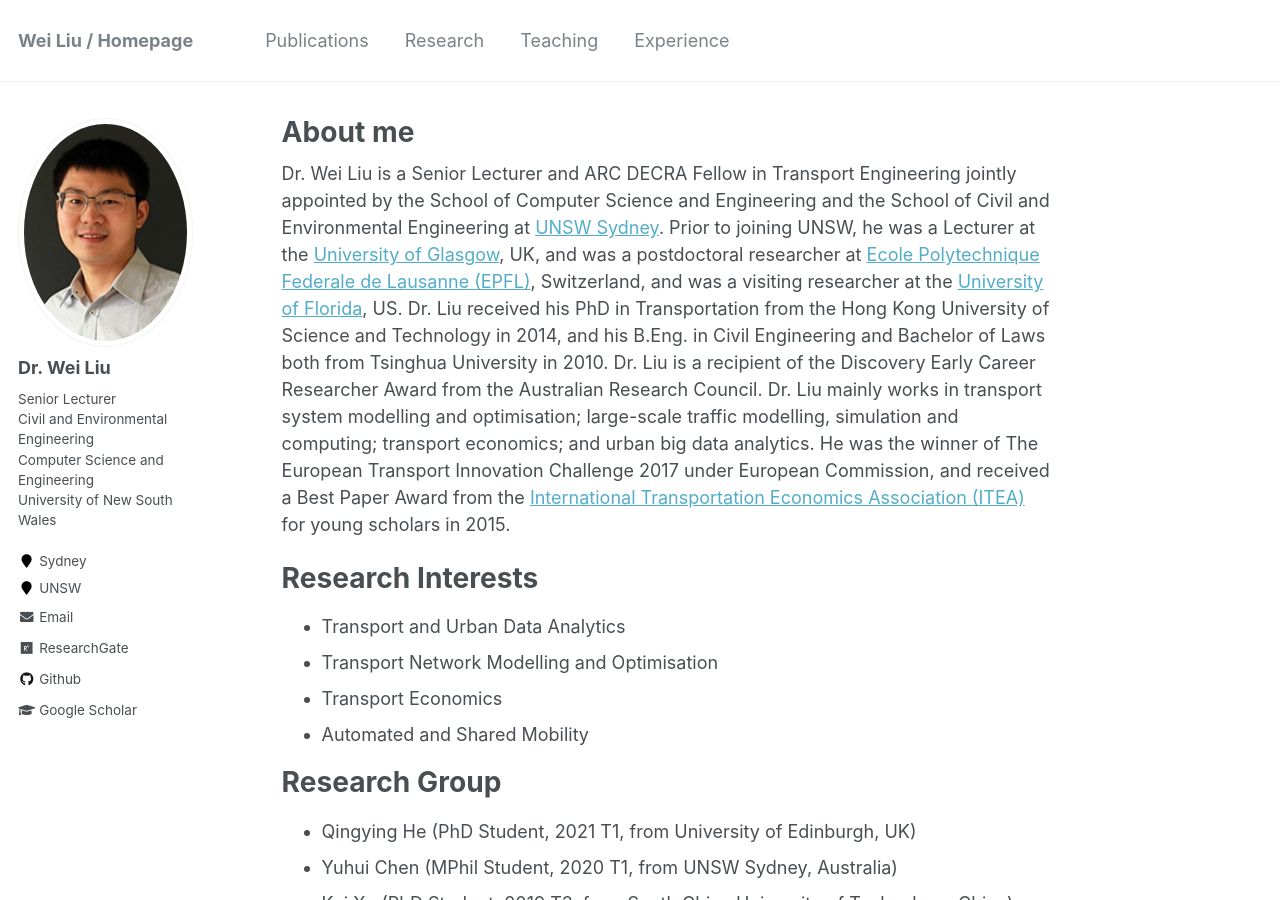
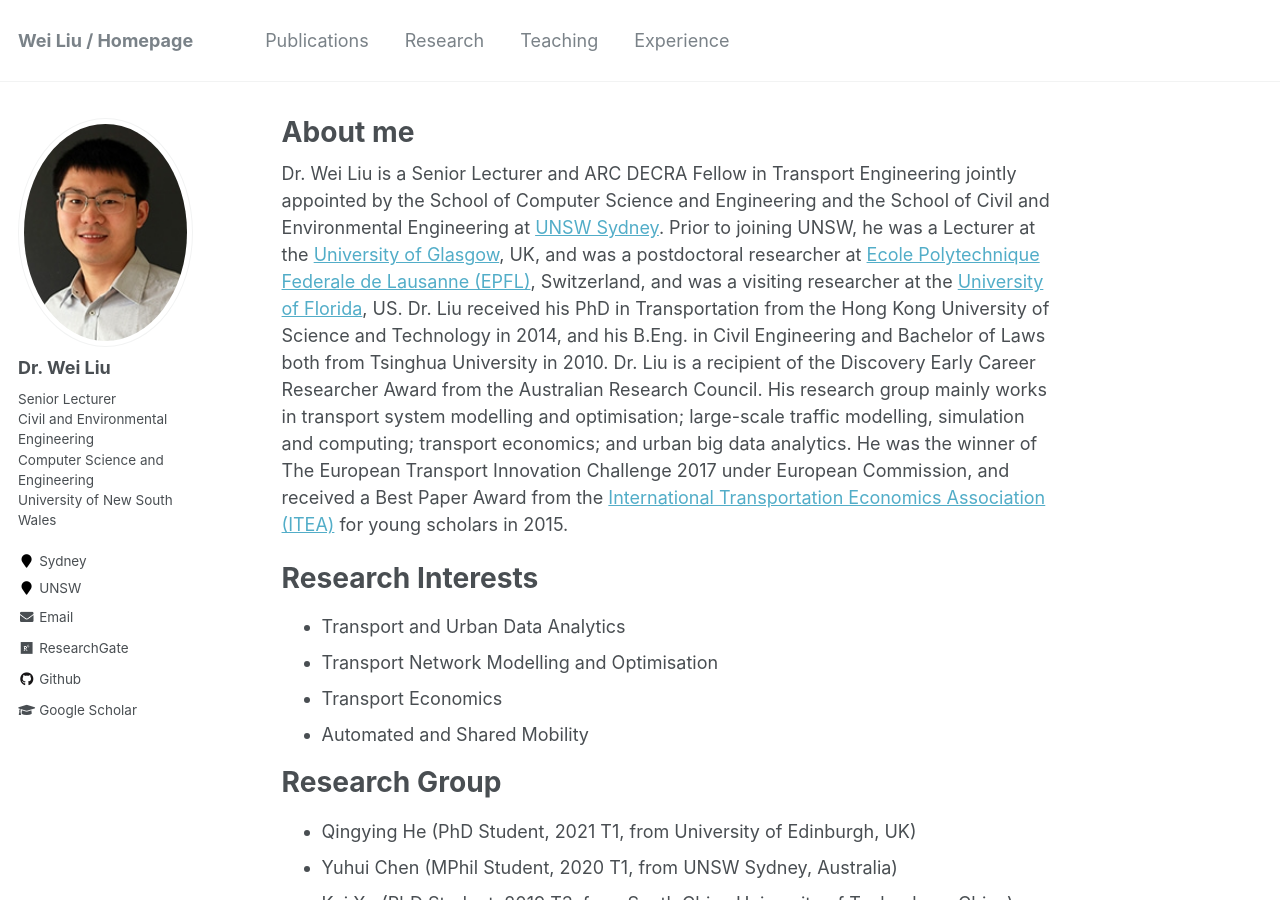
Before and after one commit to weiliu2016/weiliu2016.github.io, a Jekyll site: the page built from _pages/about.md, in a window 1280 px wide and 900 px high. Built offline with Jekyll 4.4.1, drawn with Linux system fonts in a browser that asks for light colours.

Commit message:
Update about.md

```diff
--- a/_pages/about.md
+++ b/_pages/about.md
@@ -8,7 +8,7 @@ redirect_from:
   - /about.html
 ---
 
-Dr. Wei Liu is a Senior Lecturer and ARC DECRA Fellow in Transport Engineering jointly appointed by the School of Computer Science and Engineering and the School of Civil and Environmental Engineering at [UNSW Sydney](https://www.unsw.edu.au/). Prior to joining UNSW, he was a Lecturer at the [University of Glasgow](https://www.gla.ac.uk/), UK, and was a postdoctoral researcher at [Ecole Polytechnique Federale de Lausanne (EPFL)](https://www.epfl.ch/en/), Switzerland, and was a visiting researcher at the [University of Florida](http://www.ufl.edu/), US. Dr. Liu received his PhD in Transportation from the Hong Kong University of Science and Technology in 2014, and his B.Eng. in Civil Engineering and Bachelor of Laws both from Tsinghua University in 2010. Dr. Liu is a recipient of the Discovery Early Career Researcher Award from the Australian Research Council. Dr. Liu mainly works in transport system modelling and optimisation; large-scale traffic modelling, simulation and computing; transport economics; and urban big data analytics. He was the winner of The European Transport Innovation Challenge 2017 under European Commission, and received a Best Paper Award from the [International Transportation Economics Association (ITEA)](https://iteaweb.org/) for young scholars in 2015.
+Dr. Wei Liu is a Senior Lecturer and ARC DECRA Fellow in Transport Engineering jointly appointed by the School of Computer Science and Engineering and the School of Civil and Environmental Engineering at [UNSW Sydney](https://www.unsw.edu.au/). Prior to joining UNSW, he was a Lecturer at the [University of Glasgow](https://www.gla.ac.uk/), UK, and was a postdoctoral researcher at [Ecole Polytechnique Federale de Lausanne (EPFL)](https://www.epfl.ch/en/), Switzerland, and was a visiting researcher at the [University of Florida](http://www.ufl.edu/), US. Dr. Liu received his PhD in Transportation from the Hong Kong University of Science and Technology in 2014, and his B.Eng. in Civil Engineering and Bachelor of Laws both from Tsinghua University in 2010. Dr. Liu is a recipient of the Discovery Early Career Researcher Award from the Australian Research Council. His research group mainly works in transport system modelling and optimisation; large-scale traffic modelling, simulation and computing; transport economics; and urban big data analytics. He was the winner of The European Transport Innovation Challenge 2017 under European Commission, and received a Best Paper Award from the [International Transportation Economics Association (ITEA)](https://iteaweb.org/) for young scholars in 2015.
 
 Research Interests
 ======
```
